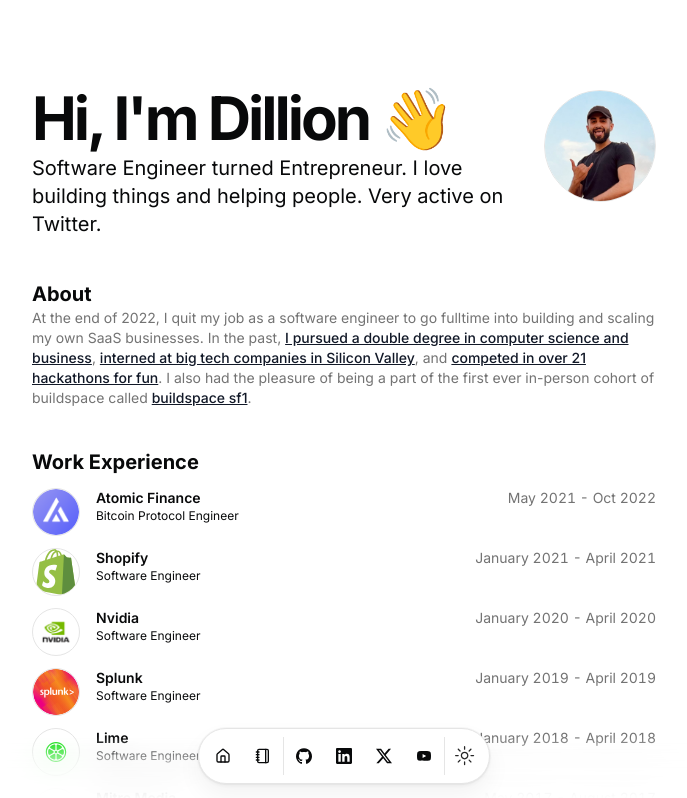
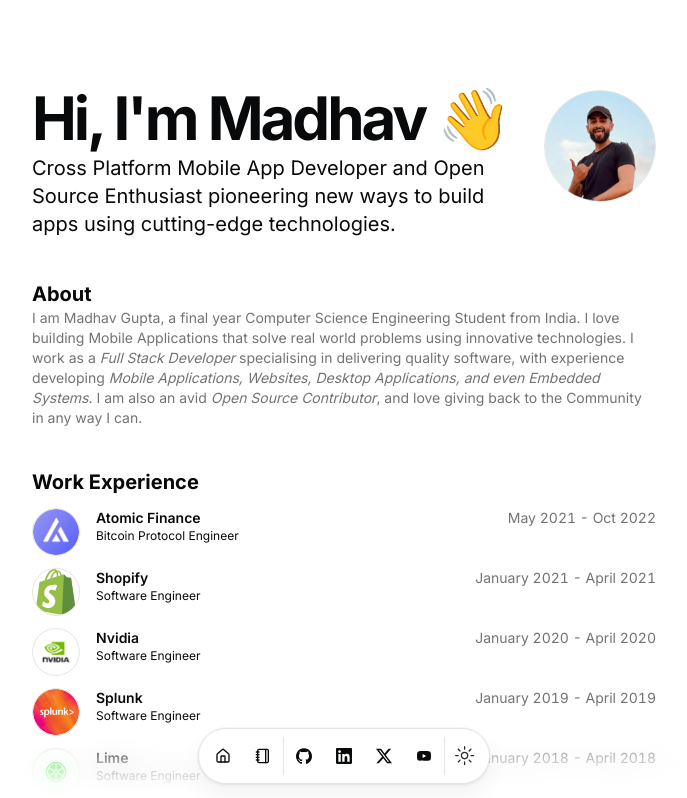
Before and after one commit to M4dhav/magic-portfolio, a Next.js app: page / in a window 1280 px wide. Shown: the top 798 px of the page, without its empty margins (296-983 px from the left). Built offline with nearby package versions, Linux system fonts and the light colour scheme.

Commit message:
feat: initial data upload

```diff
--- a/src/data/resume.tsx
+++ b/src/data/resume.tsx
@@ -2,15 +2,15 @@
 import { HomeIcon, NotebookIcon } from "lucide-react";
 
 export const DATA = {
-  name: "Dillion Verma",
-  initials: "DV",
+  name: "Madhav Gupta",
+  initials: "MG",
   url: "https://dillion.io",
-  location: "San Francisco, CA",
-  locationLink: "https://www.google.com/maps/place/sanfrancisco",
+  location: "Delhi, India",
+  locationLink: "https://www.google.com/maps/place/delhi",
   description:
-    "Software Engineer turned Entrepreneur. I love building things and helping people. Very active on Twitter.",
+    "Cross Platform Mobile App Developer and Open Source Enthusiast pioneering new ways to build apps using cutting-edge technologies.",
   summary:
-    "At the end of 2022, I quit my job as a software engineer to go fulltime into building and scaling my own SaaS businesses. In the past, [I pursued a double degree in computer science and business](/#education), [interned at big tech companies in Silicon Valley](https://www.youtube.com/watch?v=d-LJ2e5qKdE), and [competed in over 21 hackathons for fun](/#hackathons). I also had the pleasure of being a part of the first ever in-person cohort of buildspace called [buildspace sf1](https://buildspace.so/sf1).",
+    "I am Madhav Gupta, a final year Computer Science Engineering Student from India. I love building Mobile Applications that solve real world problems using innovative technologies. I work as a *Full Stack Developer* specialising in delivering quality software, with experience developing *Mobile Applications, Websites, Desktop Applications, and even Embedded Systems*. I am also an avid *Open Source Contributor*, and love giving back to the Community in any way I can.",
   avatarUrl: "/me.png",
   skills: [
     "React",
```
